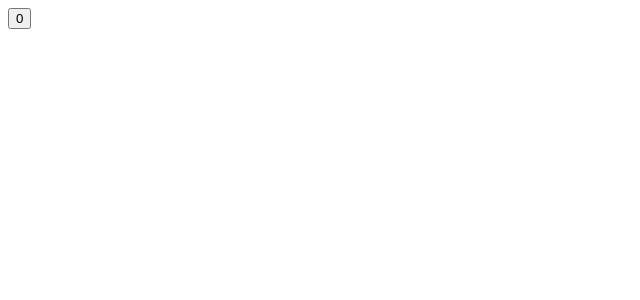
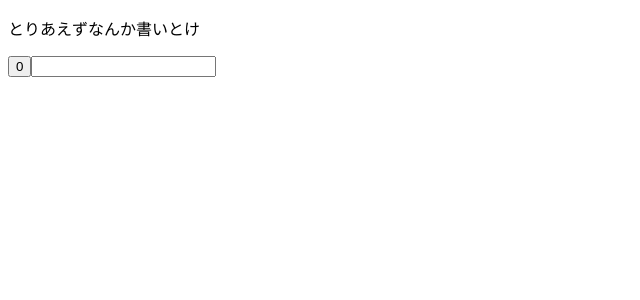
Before and after one commit to Roadagain/storybook-with-moduled-vuex, a Nuxt app: page / in a window 1280 px wide. Shown: the top 300 px of the page, without its empty margins (0-640 px from the left). Built offline with nearby package versions, Linux system fonts and the light colour scheme.

Commit message:
ついでにテキストフォームも追加

```diff
--- /dev/null
+++ b/components/InputForm.vue
@@ -0,0 +1,22 @@
+<template>
+  <input type="text" :value="value" @change="onChange" />
+</template>
+
+<script>
+export default {
+  computed: {
+    value() {
+      return this.$store.state.form.text.value;
+    }
+  },
+  methods: {
+    onChange(e) {
+      const text = e.target.value;
+      this.$store.commit("form/text/setValue", { text });
+    }
+  }
+};
+</script>
+
+<style>
+</style>
--- a/pages/index.vue
+++ b/pages/index.vue
@@ -1,15 +1,19 @@
 <template>
   <main>
+    <p>とりあえずなんか書いとけ</p>
     <count-up-button />
+    <input-form />
   </main>
 </template>
 
 <script>
 import CountUpButton from "~/components/CountUpButton";
+import InputForm from "~/components/InputForm";
 
 export default {
   components: {
-    CountUpButton
+    CountUpButton,
+    InputForm
   }
 };
 </script>
--- /dev/null
+++ b/store/form/text.js
@@ -0,0 +1,7 @@
+export const state = () => ({ value: '' })
+
+export const mutations = {
+  setValue(state, { value }) {
+    state.value = value
+  }
+}
```
